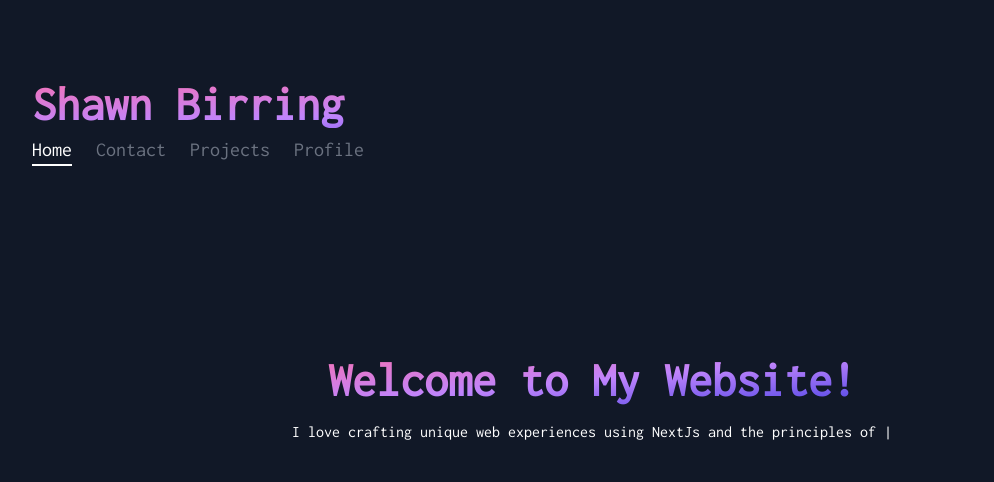
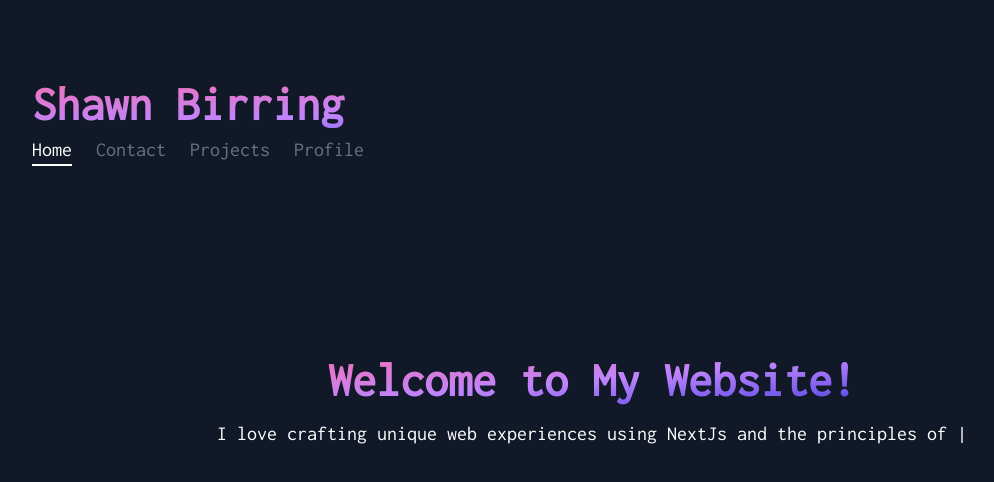
Before and after one commit to shawnbirring/webfolio, a Next.js app: page / in a window 1280 px wide. Shown: the top 482 px of the page, without its empty margins (48-1042 px from the left). Built offline with nearby package versions, Linux system fonts and the light colour scheme.

Commit message:
format of main page text

```diff
--- a/app/page.tsx
+++ b/app/page.tsx
@@ -29,6 +29,7 @@ export default function Home() {
         cursor={true}
         repeat={Infinity}
         wrapper="p"
+        className="text-center text-xl"
       />
     </div>
   );
```
